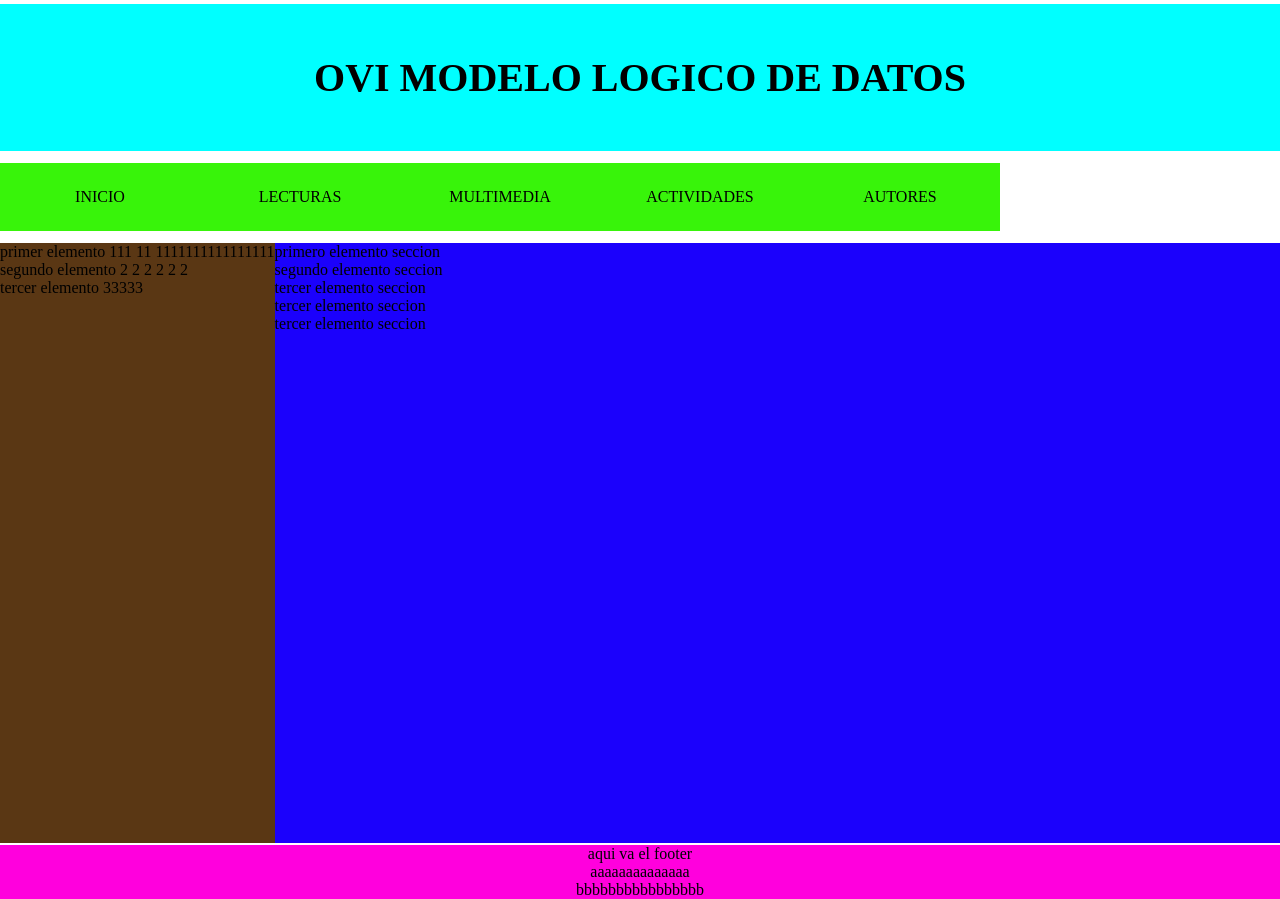
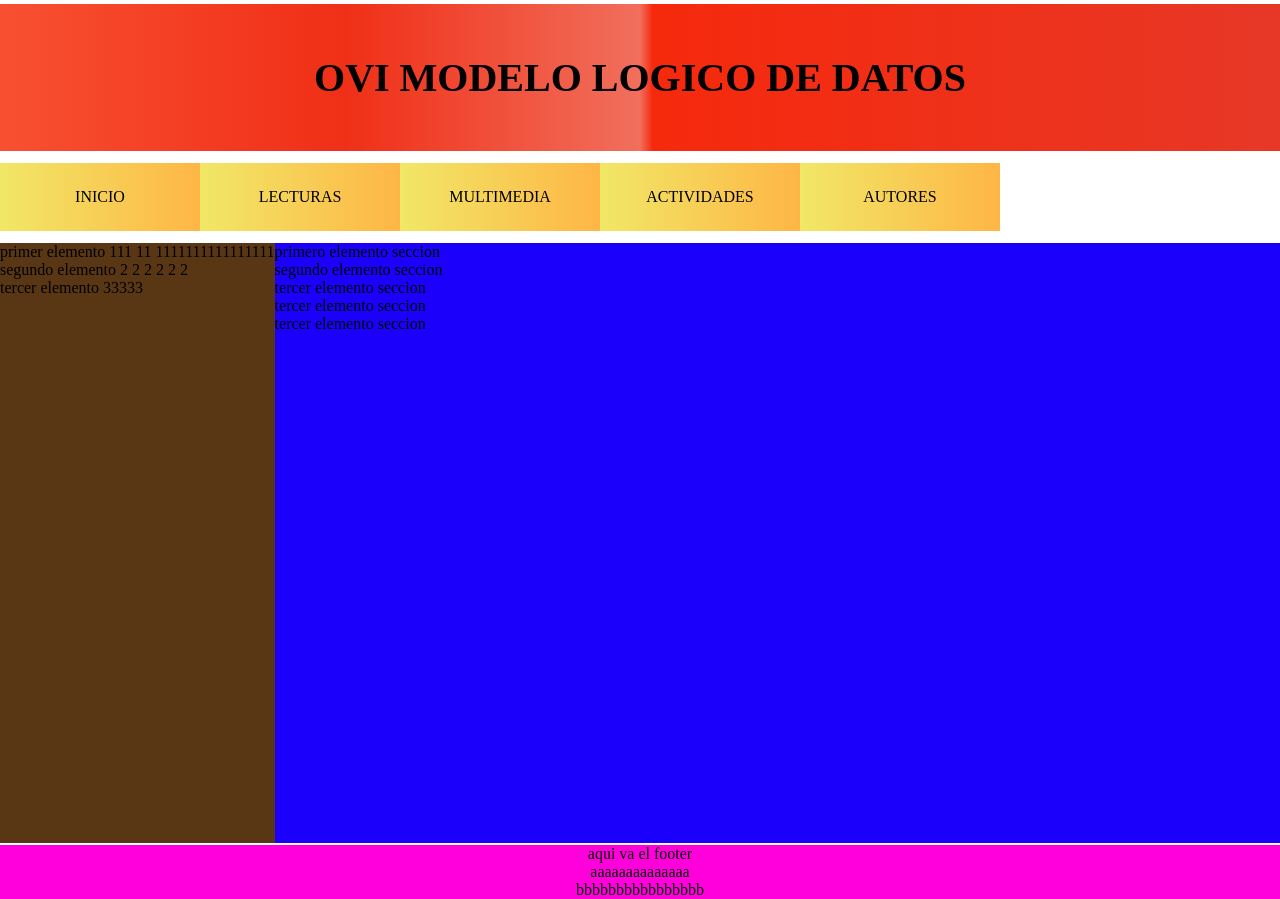
Before and after one commit to anjojalo/OVI-Modelo-logico-de-datos, a plain HTML site: page index.html in a window 1280 px wide. Drawn offline with Linux system fonts and the light colour scheme.

Commit message:
cambios color
cambios de color de

```diff
--- a/css/estilos.css
+++ b/css/estilos.css
@@ -12,7 +12,14 @@
 	color: #000000;
 	text-align: center;
 	font-size: 40px;
-	background-color: aqua;
+	background: rgba(248,80,50,1);
+background: -moz-linear-gradient(left, rgba(248,80,50,1) 0%, rgba(240,47,23,1) 27%, rgba(241,111,92,1) 50%, rgba(246,41,12,1) 51%, rgba(231,56,39,1) 100%);
+background: -webkit-gradient(left top, right top, color-stop(0%, rgba(248,80,50,1)), color-stop(27%, rgba(240,47,23,1)), color-stop(50%, rgba(241,111,92,1)), color-stop(51%, rgba(246,41,12,1)), color-stop(100%, rgba(231,56,39,1)));
+background: -webkit-linear-gradient(left, rgba(248,80,50,1) 0%, rgba(240,47,23,1) 27%, rgba(241,111,92,1) 50%, rgba(246,41,12,1) 51%, rgba(231,56,39,1) 100%);
+background: -o-linear-gradient(left, rgba(248,80,50,1) 0%, rgba(240,47,23,1) 27%, rgba(241,111,92,1) 50%, rgba(246,41,12,1) 51%, rgba(231,56,39,1) 100%);
+background: -ms-linear-gradient(left, rgba(248,80,50,1) 0%, rgba(240,47,23,1) 27%, rgba(241,111,92,1) 50%, rgba(246,41,12,1) 51%, rgba(231,56,39,1) 100%);
+background: linear-gradient(to right, rgba(248,80,50,1) 0%, rgba(240,47,23,1) 27%, rgba(241,111,92,1) 50%, rgba(246,41,12,1) 51%, rgba(231,56,39,1) 100%);
+filter: progid:DXImageTransform.Microsoft.gradient( startColorstr='#f85032', endColorstr='#e73827', GradientType=1 );
 	margin-top: 4px;
 	padding: 50px;
 
@@ -40,7 +47,14 @@ ul{
 ul li a
 {
 	text-align: center;
-	background-color: #38F40A;
+	background: rgba(241,231,103,1);
+background: -moz-linear-gradient(left, rgba(241,231,103,1) 0%, rgba(254,182,69,1) 100%);
+background: -webkit-gradient(left top, right top, color-stop(0%, rgba(241,231,103,1)), color-stop(100%, rgba(254,182,69,1)));
+background: -webkit-linear-gradient(left, rgba(241,231,103,1) 0%, rgba(254,182,69,1) 100%);
+background: -o-linear-gradient(left, rgba(241,231,103,1) 0%, rgba(254,182,69,1) 100%);
+background: -ms-linear-gradient(left, rgba(241,231,103,1) 0%, rgba(254,182,69,1) 100%);
+background: linear-gradient(to right, rgba(241,231,103,1) 0%, rgba(254,182,69,1) 100%);
+filter: progid:DXImageTransform.Microsoft.gradient( startColorstr='#f1e767', endColorstr='#feb645', GradientType=1 );
 	color: #000;
 	display: block;
 	padding: 25px;
```
